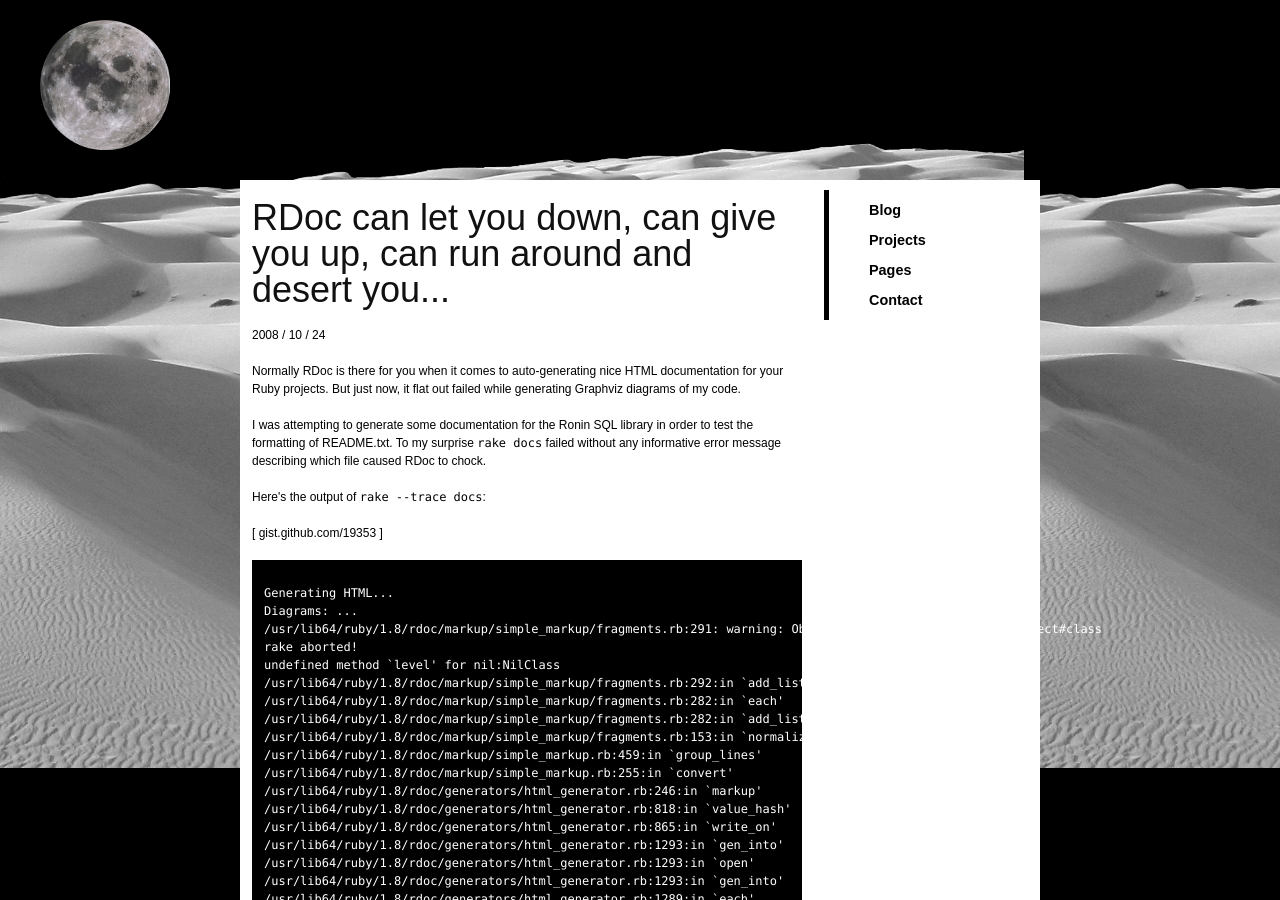
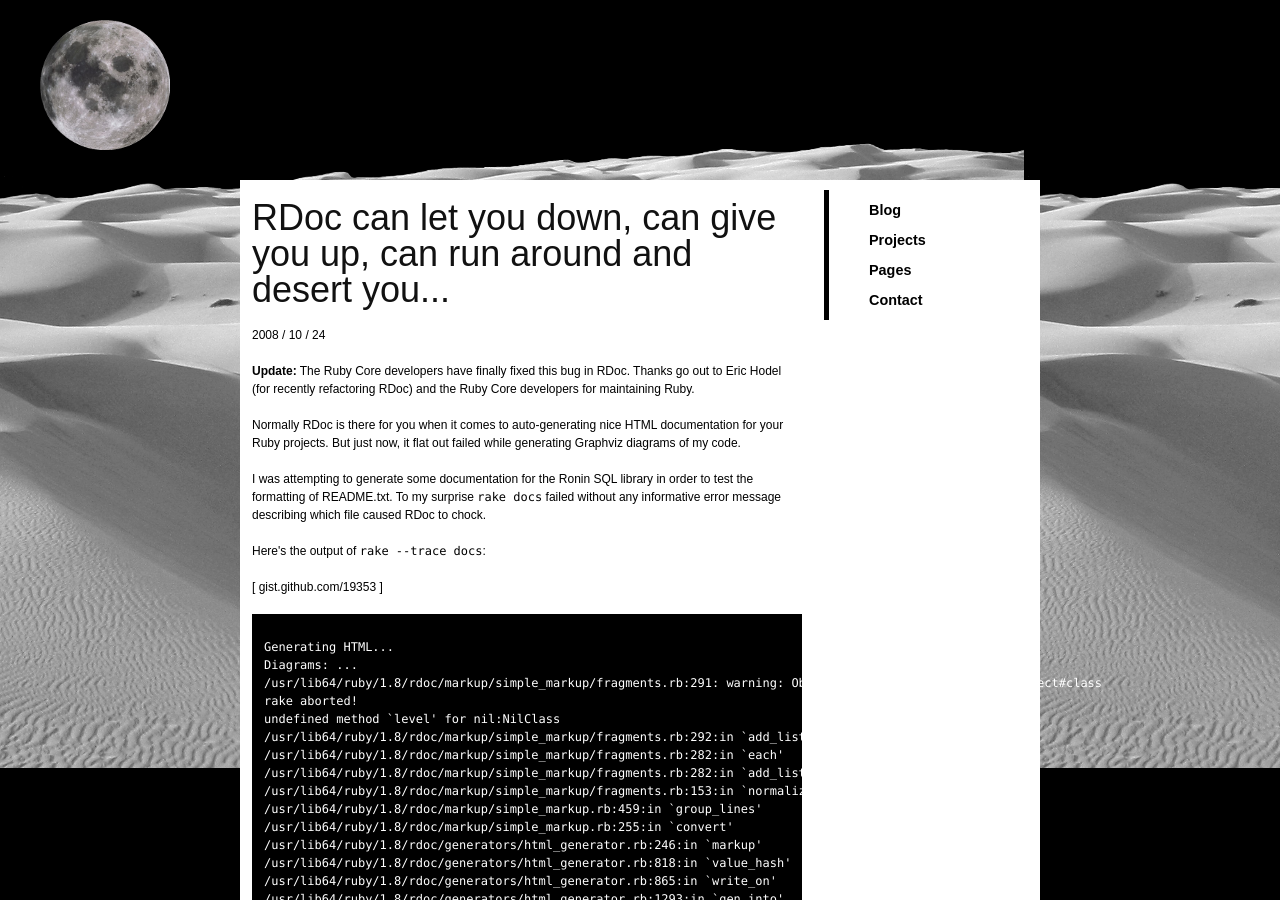
Before and after one commit to postmodern/postmodern.github.io, a Jekyll site: the page built from _posts/2008-10-24-rdoc-can-let-you-down.html, in a window 1280 px wide and 900 px high. Built offline with Jekyll 4.4.1, drawn with Linux system fonts in a browser that asks for light colours.

Commit message:
Added a note about the RDoc bug being fixed.

```diff
--- a/_posts/2008-10-24-rdoc-can-let-you-down.html
+++ b/_posts/2008-10-24-rdoc-can-let-you-down.html
@@ -16,6 +16,11 @@ tags:
  - sql
  - yard
 ---
+
+<p><b>Update:</b> The Ruby Core developers have finally fixed
+<a href="http://redmine.ruby-lang.org/issues/show/1042">this bug</a> in RDoc.
+Thanks go out to Eric Hodel (for recently refactoring RDoc) and the
+Ruby Core developers for maintaining Ruby.</p>
 
 <p>Normally <a href="http://rdoc.sourceforge.net/">RDoc</a> is there for you when it comes to auto-generating nice HTML documentation for your Ruby projects. But just now, it flat out failed while generating <a href="http://www.graphviz.org/">Graphviz</a> diagrams of my code.</p>
 
```
